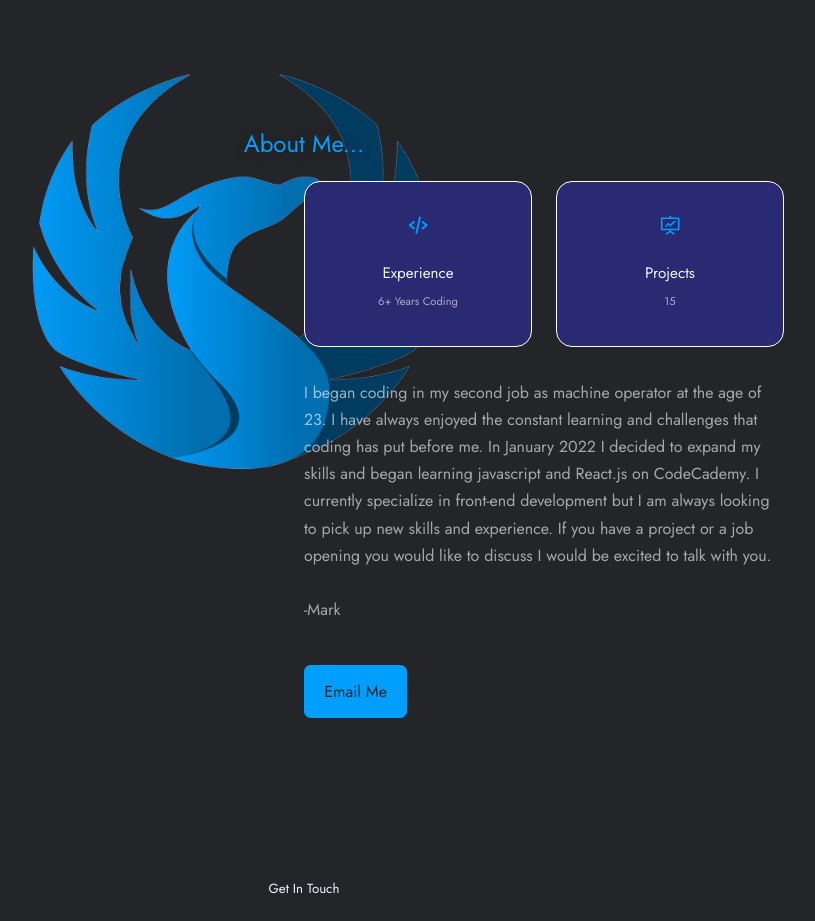
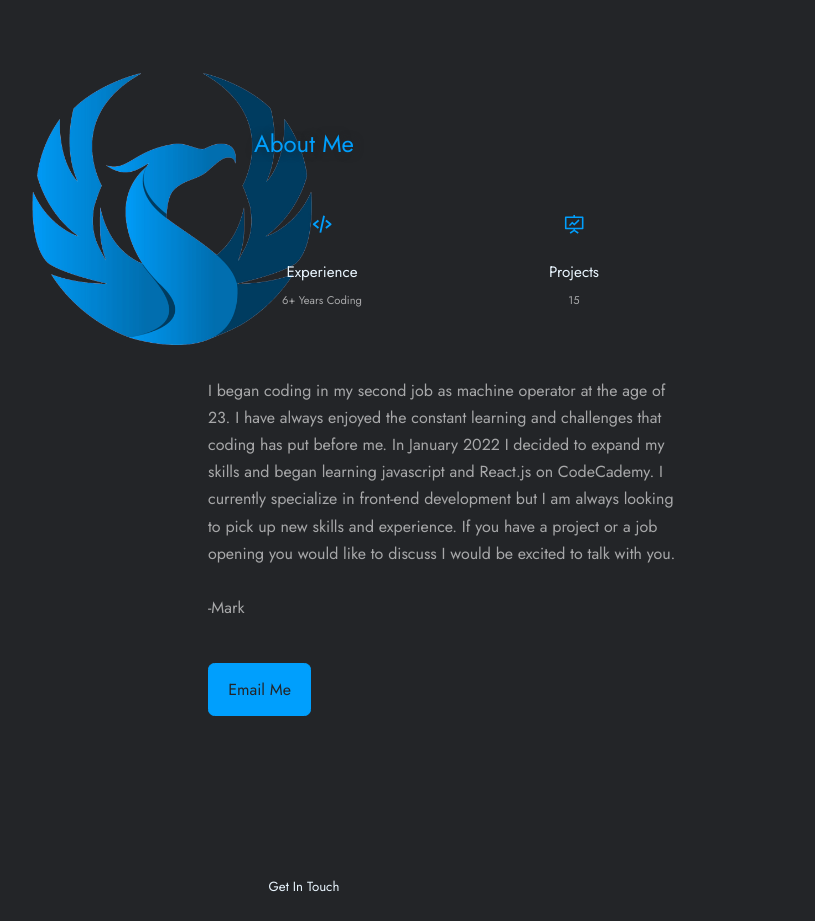
Before and after one commit to Solon1te/portfolio, a React (Create React App) app: page / in a window 1280 px wide. Shown: the part 2520-3441 px from the top of the page, without its empty margins (336-1151 px from the left). Built offline with nearby package versions, Linux system fonts and the light colour scheme.

Commit message:
fixed uneven component width on about me section

```diff
--- a/src/components/about/About.css
+++ b/src/components/about/About.css
@@ -1,7 +1,7 @@
 
 .about__container {
     display: grid;
-    grid-template-columns: 35% 50%;
+    grid-template-columns: 25% 50%;
     gap: 15%;
 }
 
@@ -34,8 +34,6 @@
 }
 
 .about__card {
-    background: var(--color-bg-alt);
-    border: 1px solid white;
     border-radius: 1rem;
     padding: 2rem;
     text-align: center;
--- a/src/components/about/About.jsx
+++ b/src/components/about/About.jsx
@@ -7,10 +7,9 @@ import Phoenix from '../../assets/Phoenixblue.png'
 
 const About = () => {
     const { ref: myRef, inView: IsVisible } = useInView();
-    console.log('IsVisible', IsVisible);
   return (
    <section id='about'>
-    <h2 className='title'>About Me...</h2>
+    <h2 className='title'>About Me</h2>
 
     <div className="container about__container">
         <div ref={myRef} className={`about__me slide-in slide-right ${IsVisible ? 'appear': ''}`}>
```
